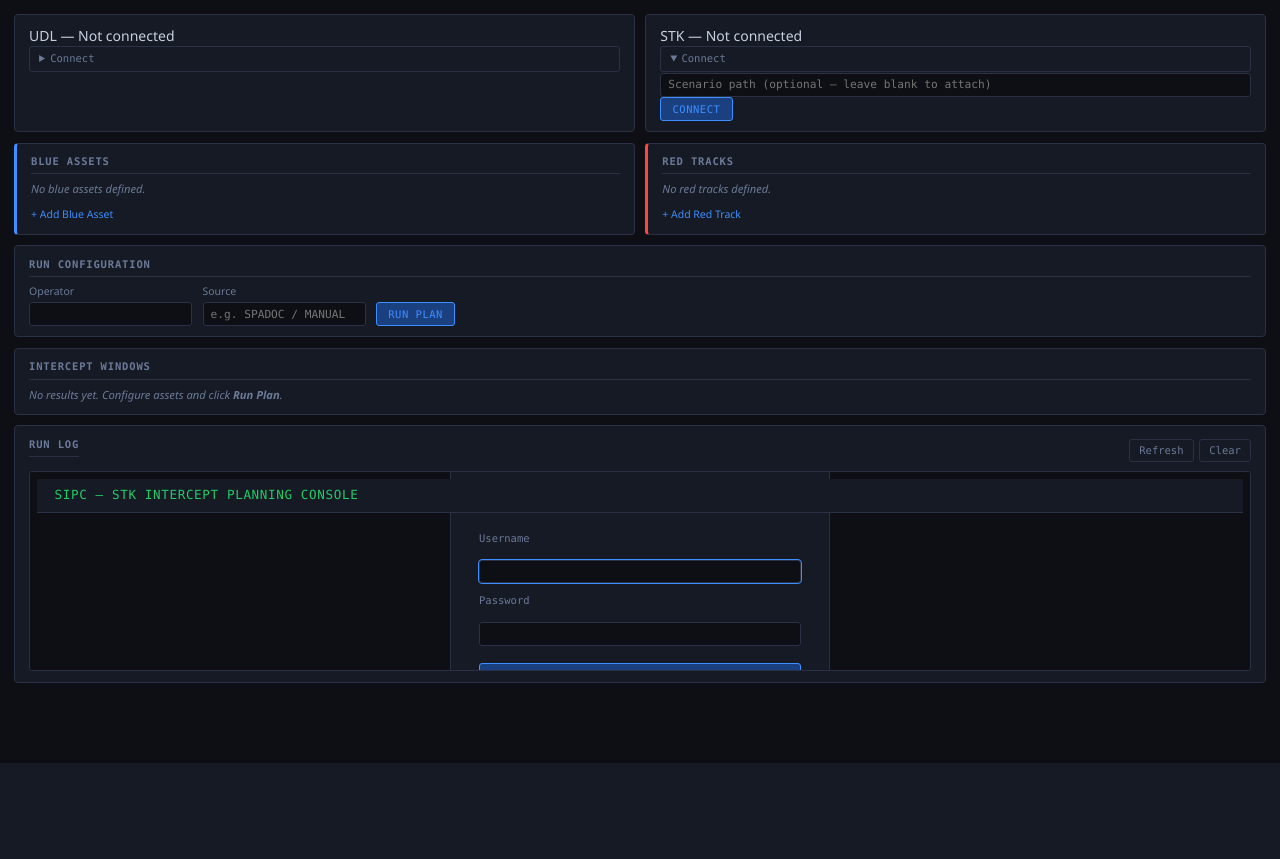
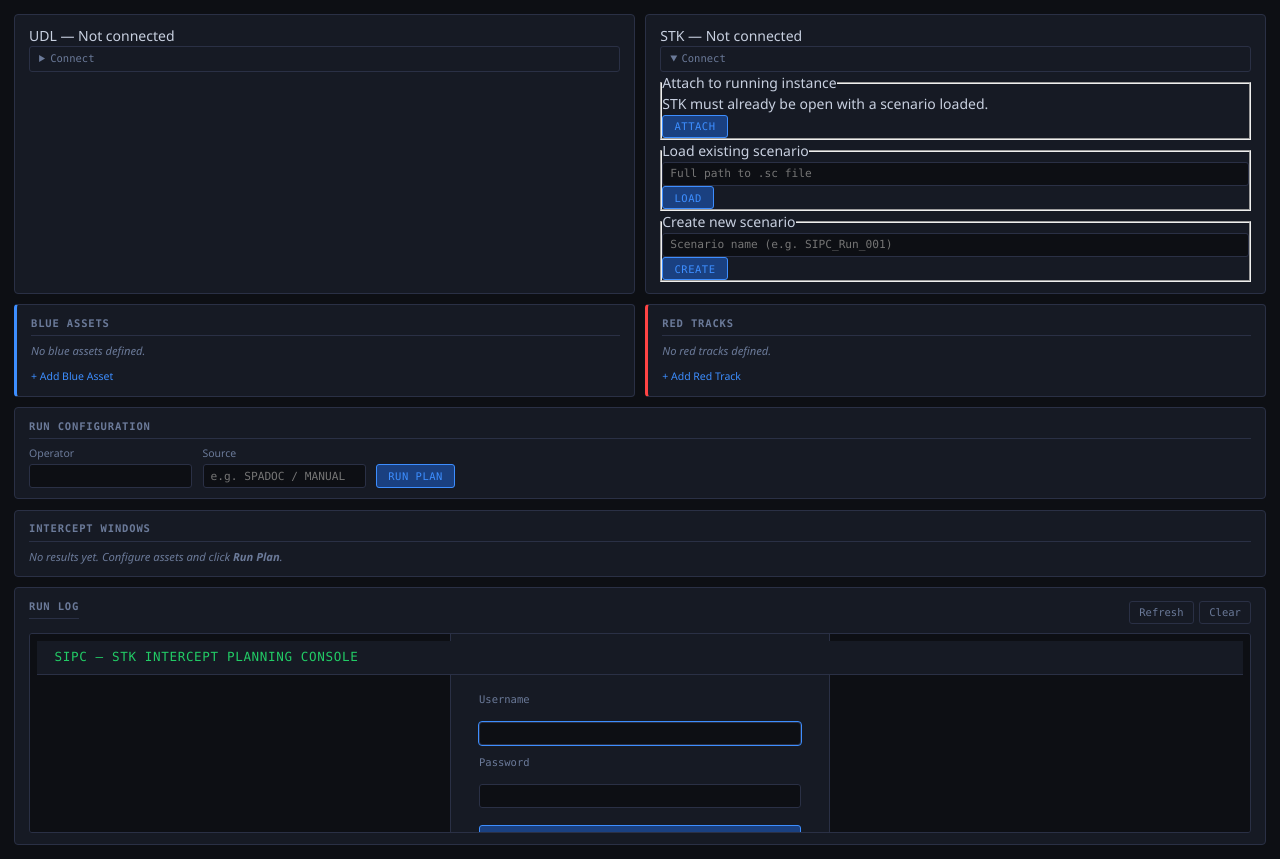
Before and after one commit to DRACO-Ash/SPECTRE, a FastAPI app: template sipc/web/templates/operator.html in a window 1280 px wide, after a click on "Connect". Shown: the part 37-896 px from the top of the page. Before the commit the page ends 800 px from the top, so only its background shows below. Run offline with FastAPI, Linux system fonts and the light colour scheme; the template is opened without the code that fills it, so the values that code supplies are empty; some libraries are stand-ins or nearby versions.

Commit message:
feat: add Create New Scenario to STK connection panel
- IStkSession: new_scenario(name) method added to protocol
- StkComSession: implements new_scenario via IAgStkObjectRoot.NewScenario(name)
- FakeStkSession: implements new_scenario (resets satellite/propagator state)
- operator.py: POST /stk/new route — calls new_scenario off event loop, stores
  session in state identical to /stk/connect
- stk_status.html: refactored to include stk_connect_forms.html partial
- stk_connect_forms.html (new): three fieldsets — Attach / Load / Create New —
  each posting to the correct endpoint

Co-Authored-By: Claude Sonnet 4.6 <noreply@anthropic.com>

```diff
--- /dev/null
+++ b/sipc/web/templates/partials/stk_connect_forms.html
@@ -0,0 +1,43 @@
+<div class="stk-connect-tabs">
+
+  <fieldset class="stk-tab">
+    <legend>Attach to running instance</legend>
+    <p class="stk-hint">STK must already be open with a scenario loaded.</p>
+    <form hx-post="/stk/connect"
+          hx-target="#stk-status"
+          hx-swap="innerHTML"
+          class="stk-form">
+      <input name="scenario_path" value="" type="hidden" />
+      <button type="submit" class="btn-primary btn-sm">Attach</button>
+    </form>
+  </fieldset>
+
+  <fieldset class="stk-tab">
+    <legend>Load existing scenario</legend>
+    <form hx-post="/stk/connect"
+          hx-target="#stk-status"
+          hx-swap="innerHTML"
+          class="stk-form">
+      <input name="scenario_path"
+             placeholder="Full path to .sc file"
+             required
+             class="stk-path-input" />
+      <button type="submit" class="btn-primary btn-sm">Load</button>
+    </form>
+  </fieldset>
+
+  <fieldset class="stk-tab">
+    <legend>Create new scenario</legend>
+    <form hx-post="/stk/new"
+          hx-target="#stk-status"
+          hx-swap="innerHTML"
+          class="stk-form">
+      <input name="scenario_name"
+             placeholder="Scenario name (e.g. SIPC_Run_001)"
+             required
+             class="stk-path-input" />
+      <button type="submit" class="btn-primary btn-sm">Create</button>
+    </form>
+  </fieldset>
+
+</div>
--- a/sipc/web/templates/partials/stk_status.html
+++ b/sipc/web/templates/partials/stk_status.html
@@ -1,20 +1,14 @@
 {% if error %}
 <div class="stk-state stk-error">
   <span class="stk-label">STK &#9888; {{ error }}</span>
-  <details class="stk-connect-wrap">
+  <details class="stk-connect-wrap" open>
     <summary class="btn-secondary btn-sm">Retry</summary>
-    <form hx-post="/stk/connect"
-          hx-target="#stk-status"
-          hx-swap="innerHTML"
-          class="stk-connect-form">
-      <input name="scenario_path" placeholder="Scenario path (optional — leave blank to attach)" />
-      <button type="submit" class="btn-primary btn-sm">Connect</button>
-    </form>
+    {% include "partials/stk_connect_forms.html" %}
   </details>
 </div>
 {% elif stk_connected %}
 <div class="stk-state stk-connected">
-  <span class="stk-label">STK &#10003; Connected{% if stk_scenario %} &mdash; <em>{{ stk_scenario }}</em>{% else %} &mdash; attached to running instance{% endif %}</span>
+  <span class="stk-label">STK &#10003; Connected &mdash; <em>{{ stk_scenario or "running instance" }}</em></span>
   <button class="btn-secondary btn-sm"
           hx-post="/stk/disconnect"
           hx-target="#stk-status"
@@ -25,13 +19,7 @@
   <span class="stk-label">STK &mdash; Not connected</span>
   <details class="stk-connect-wrap">
     <summary class="btn-secondary btn-sm">Connect</summary>
-    <form hx-post="/stk/connect"
-          hx-target="#stk-status"
-          hx-swap="innerHTML"
-          class="stk-connect-form">
-      <input name="scenario_path" placeholder="Scenario path (optional — leave blank to attach)" />
-      <button type="submit" class="btn-primary btn-sm">Connect</button>
-    </form>
+    {% include "partials/stk_connect_forms.html" %}
   </details>
 </div>
 {% endif %}
```
Also changed, not shown: sipc/stk_adapter/com_session.py (+20 -0 lines), sipc/stk_adapter/fake.py (+9 -0 lines), sipc/stk_adapter/interface.py (+16 -1 lines), sipc/web/routes/operator.py (+61 -0 lines).
